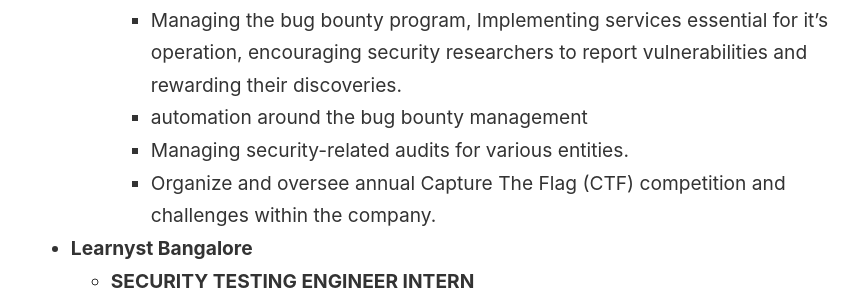
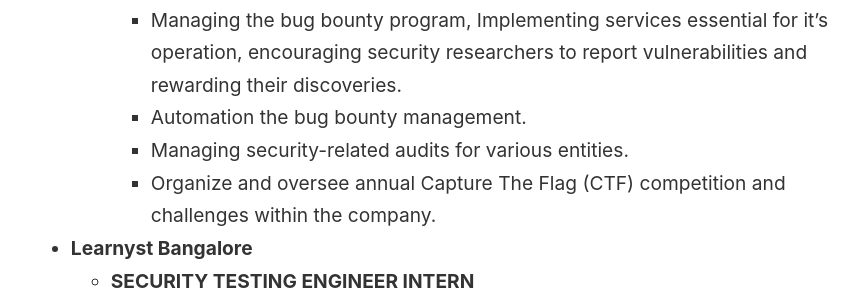
Before and after one commit to 0xPb1/test1, a Jekyll site: the page built from _notes/resume.md, in a window 1280 px wide and 900 px high, scrolled down 813 px. Shown: the part 155-454 px from the top of the window, without its empty margins (46-904 px from the left). Built offline with Jekyll 4.4.1, drawn with Linux system fonts in a browser that asks for light colours.

```diff
--- a/_notes/resume.md
+++ b/_notes/resume.md
@@ -16,7 +16,7 @@
     - Responsible for overseeing the security aspects of the core authentication service.
     - Built Security for a new `product` in the company, ensuring its protection against potential threats.
     - Managing the bug bounty program, Implementing services essential for it's operation, encouraging security researchers to report vulnerabilities and rewarding their discoveries.
-    -  automation around the bug bounty management
+    -  Automation the bug bounty management.
     - Managing security-related audits for various entities.
     - Organize and oversee annual Capture The Flag (CTF) competition and challenges within the company.
 
```
